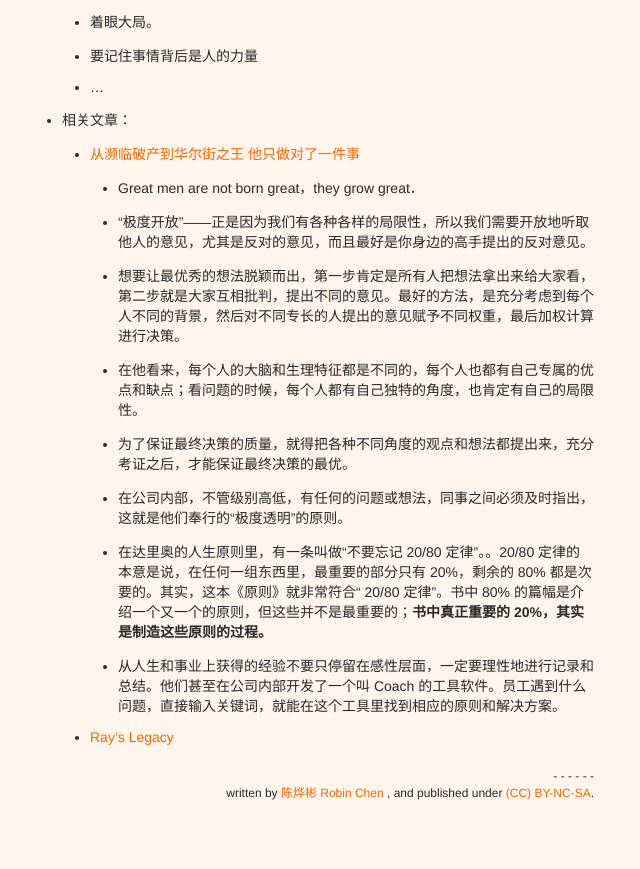
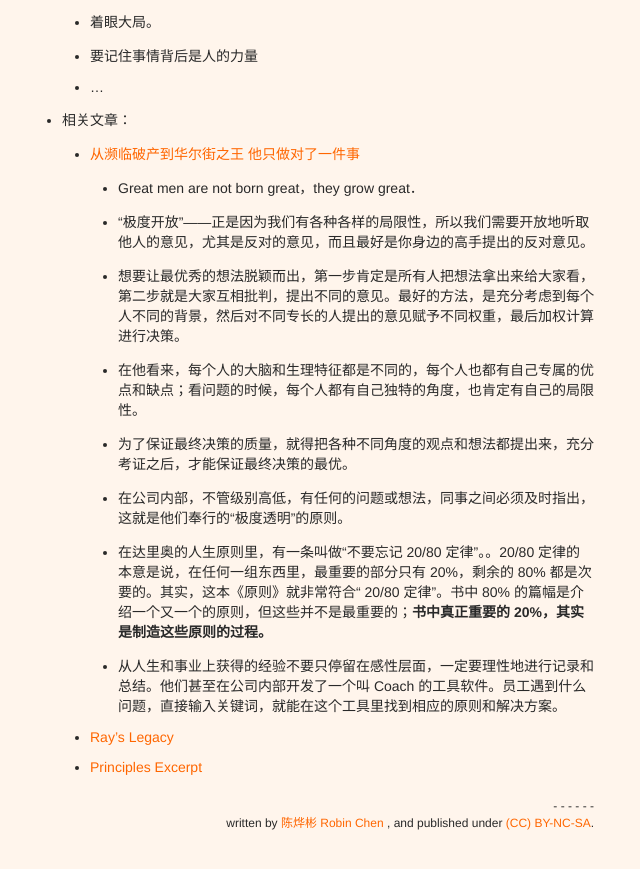
Before and after one commit to xianyuxmu/xianyuxmu.github.io, a Jekyll site: the page built from _posts/2018-02-10-books-fast-reading.md, in a window 1280 px wide and 900 px high, scrolled down 7462 px. Shown: the top 869 px of the window, without its empty margins (340-980 px from the left). Built offline with Jekyll 4.4.1, drawn with Linux system fonts in a browser that asks for light colours; comment, search, counter and statistics services are not loaded.

Commit message:
Principles Excerpt

```diff
--- a/_posts/2018-02-10-books-fast-reading.md
+++ b/_posts/2018-02-10-books-fast-reading.md
@@ -214,3 +214,4 @@ tags:
 			- 在达里奥的人生原则里，有一条叫做“不要忘记 20/80 定律”。。20/80 定律的本意是说，在任何一组东西里，最重要的部分只有 20%，剩余的 80% 都是次要的。其实，这本《原则》就非常符合“ 20/80 定律”。书中 80% 的篇幅是介绍一个又一个的原则，但这些并不是最重要的；**书中真正重要的 20%，其实是制造这些原则的过程。**
 			- 从人生和事业上获得的经验不要只停留在感性层面，一定要理性地进行记录和总结。他们甚至在公司内部开发了一个叫 Coach 的工具软件。员工遇到什么问题，直接输入关键词，就能在这个工具里找到相应的原则和解决方案。
 		- [Ray's Legacy](https://book.douban.com/review/8845235/)
+		- [Principles Excerpt](https://inside.bwater.com/publications/principles_excerpt)
```
